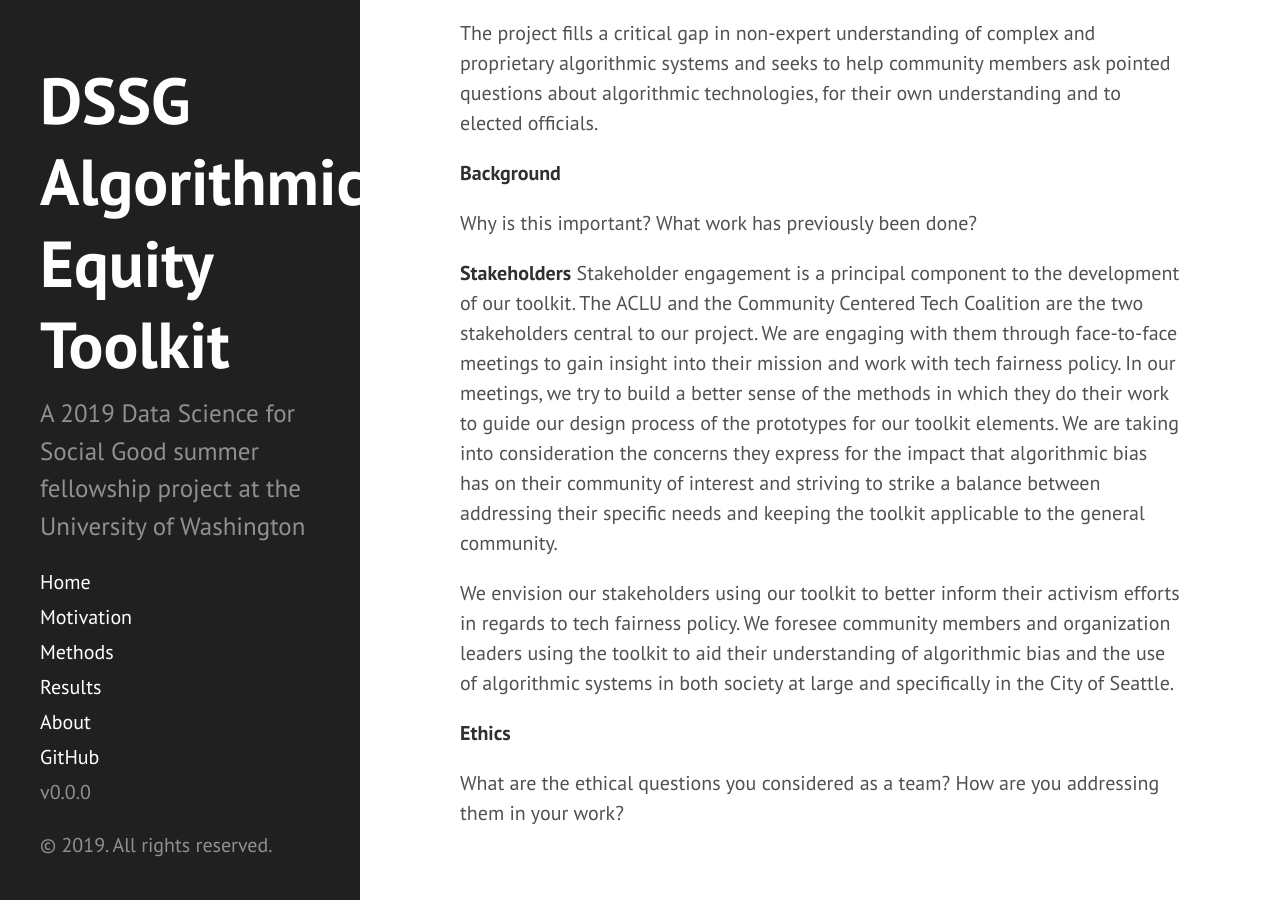
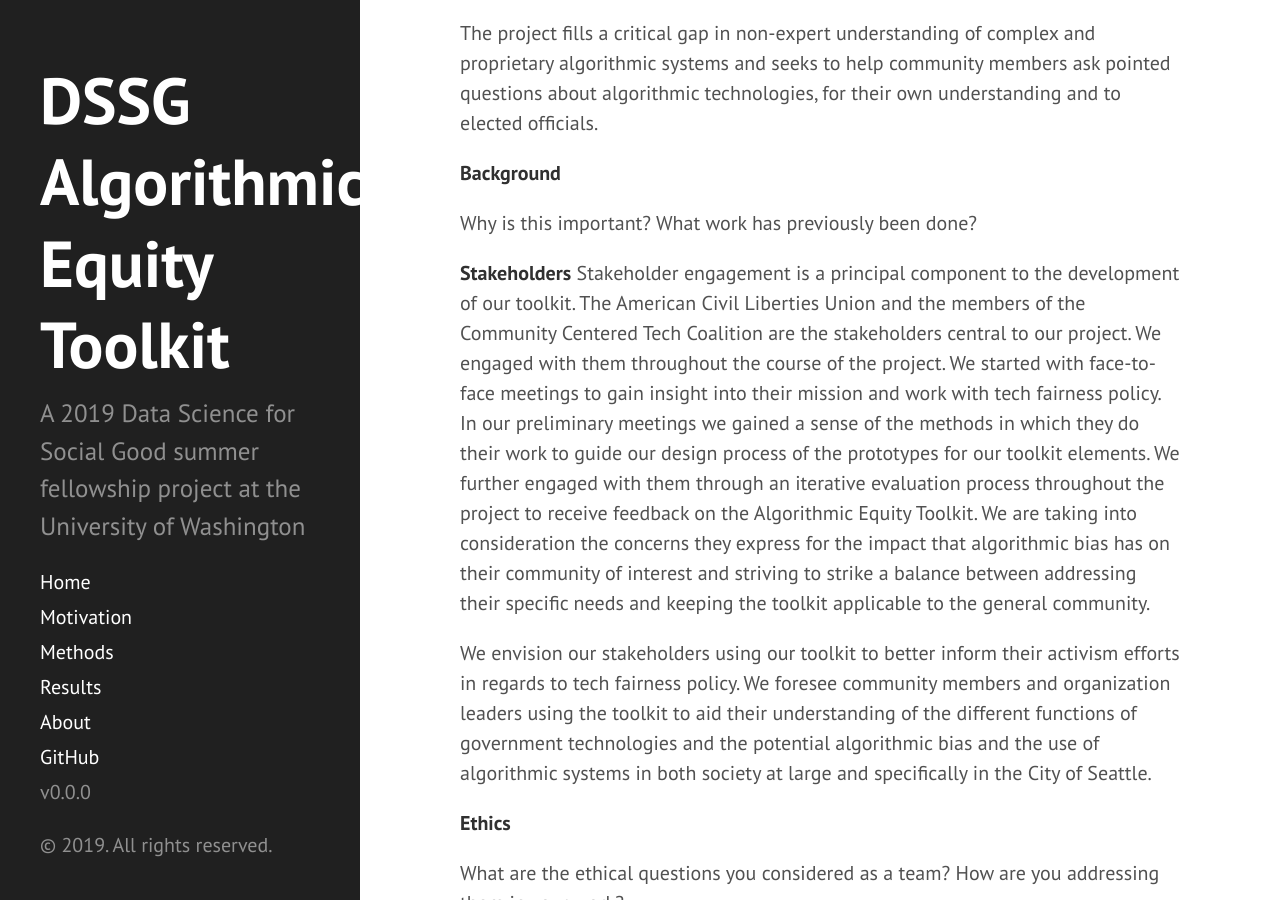
Before and after one commit to uwescience/AEKit-website, a Jekyll site: the page built from motivation.md, in a window 1280 px wide and 900 px high, scrolled down 772 px. Built offline with Jekyll 4.4.1, drawn with Linux system fonts in a browser that asks for light colours.

Commit message:
edited stakeholders

```diff
--- a/motivation.md
+++ b/motivation.md
@@ -20,9 +20,9 @@ Why is this important?
 What work has previously been done?
 
 **Stakeholders**
-Stakeholder engagement is a principal component to the development of our toolkit. The ACLU and the Community Centered Tech Coalition are the two stakeholders central to our project. We are engaging with them through face-to-face meetings to gain insight into their mission and work with tech fairness policy. In our meetings, we try to build a better sense of the methods in which they do their work to guide our design process of the prototypes for our toolkit elements. We are taking into consideration the concerns they express for the impact that algorithmic bias has on their community of interest and striving to strike a balance between addressing their specific needs and keeping the toolkit applicable to the general community.
+Stakeholder engagement is a principal component to the development of our toolkit. The American Civil Liberties Union and the members of the Community Centered Tech Coalition are the stakeholders central to our project. We engaged with them throughout the course of the project. We started with face-to-face meetings to gain insight into their mission and work with tech fairness policy. In our preliminary meetings we gained  a sense of the methods in which they do their work to guide our design process of the prototypes for our toolkit elements. We further engaged with them through an iterative evaluation process throughout the project to receive feedback on the Algorithmic Equity Toolkit. We are taking into consideration the concerns they express for the impact that algorithmic bias has on their community of interest and striving to strike a balance between addressing their specific needs and keeping the toolkit applicable to the general community.
 
-We envision our stakeholders using our toolkit to better inform their activism efforts in regards to tech fairness policy. We foresee community members and organization leaders using the toolkit to aid their understanding of algorithmic bias and the use of algorithmic systems in both society at large and specifically in the City of Seattle.
+We envision our stakeholders using our toolkit to better inform their activism efforts in regards to tech fairness policy. We foresee community members and organization leaders using the toolkit to aid their understanding of the different functions of government technologies and the potential algorithmic bias and the use of algorithmic systems in both society at large and specifically in the City of Seattle.
 
 **Ethics**
 
```
